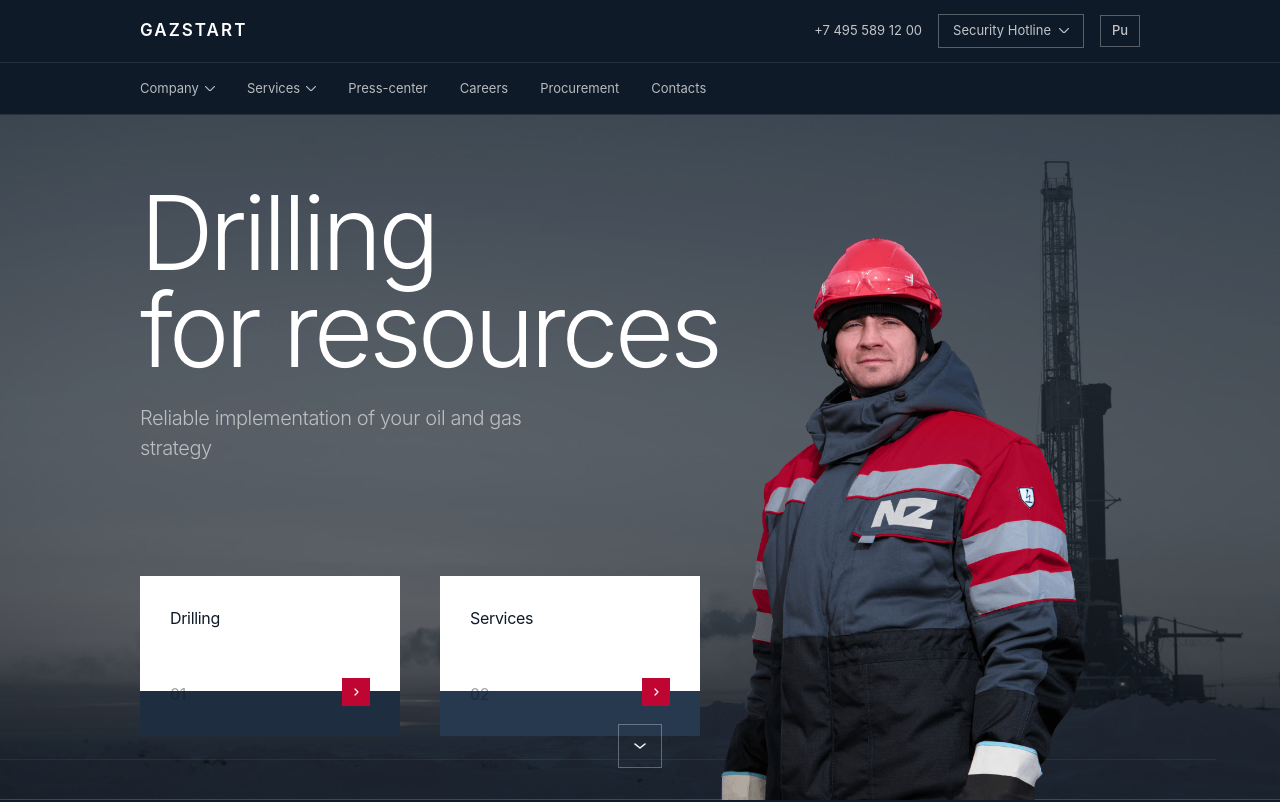
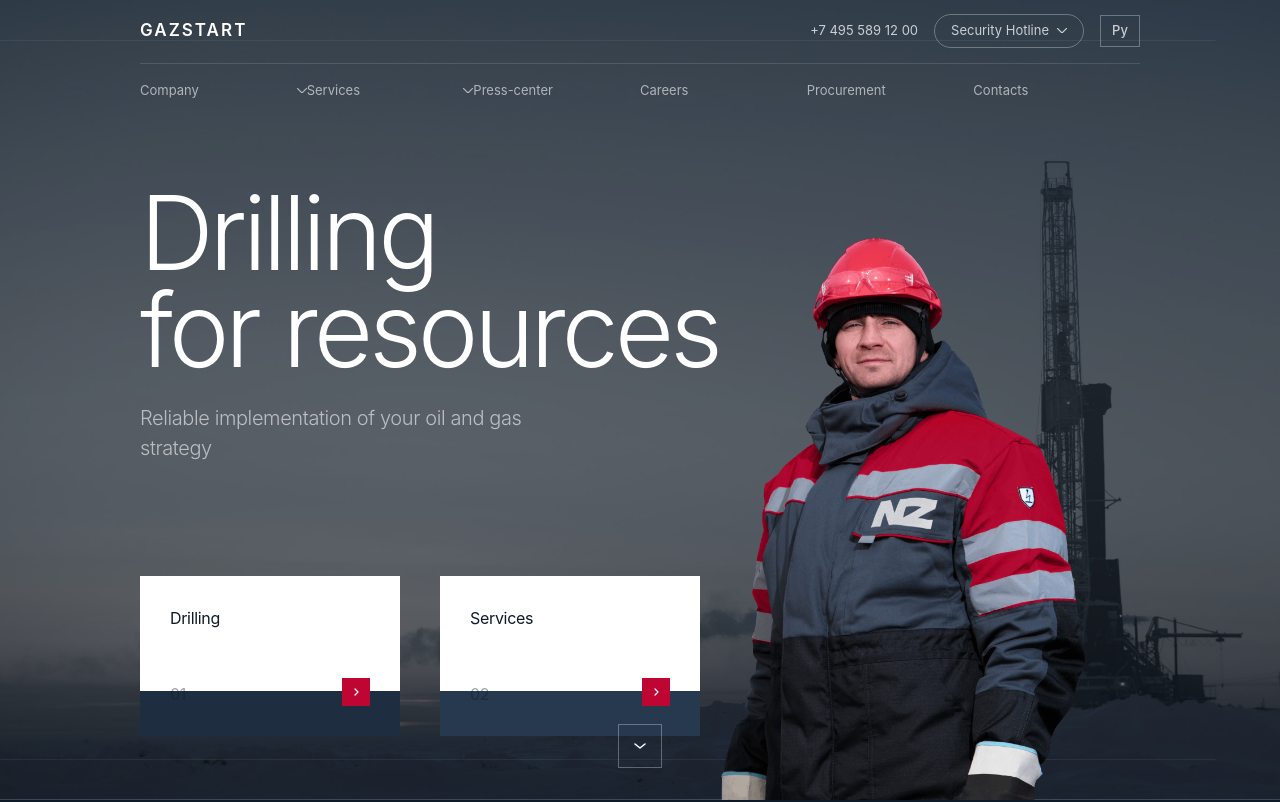
Before and after one commit to Quadri-Ian/Gazstart, a Next.js app: page /en in a window 1280 px wide. Shown: the top 802 px of the page. Built offline with nearby package versions, Linux system fonts and the light colour scheme.

Commit message:
feat: header transparent at top, full-width nav with top-border sweep, rounded hotline button

```diff
--- a/src/app/globals.css
+++ b/src/app/globals.css
@@ -586,8 +586,26 @@ body {
 .footer__bottom a:hover { color: #0e1a27; }
 
 /* ─────────────────────────────────────────────────
-   HEADER OVERRIDES (ensure no rounding)
+   HEADER CHOICE (dropdown links)
 ───────────────────────────────────────────────── */
 .header-choice__link {
-  border-radius: 0 !important;
+  border-radius: 0;
+  text-decoration: none;
 }
+
+/* ─────────────────────────────────────────────────
+   NAV PRIMARY — full-width items
+───────────────────────────────────────────────── */
+.nav-primary {
+  display: flex;
+  list-style: none;
+  margin: 0;
+  padding: 0;
+}
+.nav-primary > li {
+  flex: 1;
+}
+.nav-primary__main-link {
+  /* overflow hidden so the sweep line clips at item edge */
+  overflow: hidden;
+}
--- a/src/components/layout/Header.tsx
+++ b/src/components/layout/Header.tsx
@@ -1,6 +1,6 @@
 "use client";
 
-import { useState, useRef } from "react";
+import { useState, useEffect, useRef } from "react";
 import Link from "next/link";
 import { useLocale, useTranslations } from "next-intl";
 import { usePathname, useRouter } from "next/navigation";
@@ -11,6 +11,8 @@ export default function Header() {
   const locale = useLocale();
   const pathname = usePathname();
   const router = useRouter();
+
+  const [scrolled, setScrolled] = useState(false);
   const [mobileOpen, setMobileOpen] = useState(false);
   const [hotlineOpen, setHotlineOpen] = useState(false);
   const [companyOpen, setCompanyOpen] = useState(false);
@@ -20,12 +22,25 @@ export default function Header() {
   const companyTimer = useRef<ReturnType<typeof setTimeout>>();
   const servicesTimer = useRef<ReturnType<typeof setTimeout>>();
 
-  const open = (setter: (v: boolean) => void, timer: React.MutableRefObject<ReturnType<typeof setTimeout> | undefined>) => {
+  useEffect(() => {
+    const onScroll = () => setScrolled(window.scrollY > 8);
+    onScroll();
+    window.addEventListener("scroll", onScroll, { passive: true });
+    return () => window.removeEventListener("scroll", onScroll);
+  }, []);
+
+  const open = (
+    setter: (v: boolean) => void,
+    timer: React.MutableRefObject<ReturnType<typeof setTimeout> | undefined>
+  ) => {
     clearTimeout(timer.current);
     setter(true);
   };
-  const close = (setter: (v: boolean) => void, timer: React.MutableRefObject<ReturnType<typeof setTimeout> | undefined>) => {
-    timer.current = setTimeout(() => setter(false), 120);
+  const close = (
+    setter: (v: boolean) => void,
+    timer: React.MutableRefObject<ReturnType<typeof setTimeout> | undefined>
+  ) => {
+    timer.current = setTimeout(() => setter(false), 150);
   };
 
   const switchLocale = (newLocale: string) => {
@@ -36,7 +51,7 @@ export default function Header() {
 
   const localePath = (path: string) => `/${locale}${path}`;
   const otherLocale = locale === "en" ? "ru" : "en";
-  const otherLocaleLabel = locale === "en" ? "Рu" : "En";
+  const otherLocaleLabel = locale === "en" ? "Ру" : "En";
 
   const companyItems = [
     { label: t("about"), href: localePath("/company/about") },
@@ -56,28 +71,37 @@ export default function Header() {
   ];
 
   return (
-    <header className="header fixed top-0 z-50 w-full bg-dark-900">
-
-      {/* ══ Row 1: header__primary — Logo + Contact bar ══ */}
-      <div className="header__primary border-b border-white/10">
-        <div className="container-h mx-auto flex max-w-[1680px] items-center px-5 sm:px-[60px] lg:px-[140px]" id="header">
-
+    <header
+      className={`header fixed top-0 z-50 w-full transition-colors duration-500 ${
+        scrolled || mobileOpen ? "bg-[#0e1a27]" : "bg-transparent"
+      }`}
+    >
+      {/* ── Row 1: primary bar ── */}
+      <div
+        className={`header__primary border-b transition-colors duration-500 ${
+          scrolled ? "border-white/10" : "border-white/0"
+        }`}
+      >
+        <div
+          className="container-h mx-auto flex max-w-[1680px] items-center px-5 sm:px-[60px] lg:px-[140px]"
+          id="header"
+        >
           {/* Logo */}
           <Link
             href={localePath("/")}
             className="header__logo mr-auto flex items-center py-[18px] text-white"
             title="GazStart"
           >
-            <span className="text-[17px] font-semibold tracking-[0.12em] uppercase text-white">
+            <span className="text-[17px] font-semibold uppercase tracking-[0.12em] text-white">
               GAZSTART
             </span>
           </Link>
 
-          {/* Mobile: hamburger (hidden on desktop) */}
+          {/* Mobile hamburger */}
           <div className="lg:hidden">
             <button
               onClick={() => setMobileOpen(!mobileOpen)}
-              className="flex h-9 w-9 items-center justify-center border border-white/25 text-white transition-colors duration-300 hover:border-white/50"
+              className="flex h-9 w-9 items-center justify-center border border-white/25 text-white"
               aria-label="Open navigation menu"
             >
               {mobileOpen ? (
@@ -94,27 +118,30 @@ export default function Header() {
             </button>
           </div>
 
-          {/* Desktop: phone + hotline + language (hidden on mobile) */}
+          {/* Desktop: phone + hotline + lang */}
           <div className="hidden items-center gap-4 lg:flex">
             <a
               href="tel:+74955891200"
-              className="header__phone text-[13px] text-white/75 transition-colors duration-[400ms] hover:text-white"
+              className="header__phone text-[13px] text-white/75 transition-colors duration-300 hover:text-white"
             >
               {t("phone")}
             </a>
 
-            {/* Security Hotline button + popover */}
+            {/* Security Hotline — rounded pill border */}
             <div className="relative">
               <button
                 id="security-hotline"
                 onMouseEnter={() => open(setHotlineOpen, hotlineTimer)}
                 onMouseLeave={() => close(setHotlineOpen, hotlineTimer)}
-                className="flex items-center gap-2 border border-white/30 px-3.5 py-1.5 text-[13px] text-white/75 transition-all duration-[400ms] hover:border-white/55 hover:text-white"
+                className="flex items-center gap-2 rounded-full border border-white/30 px-4 py-1.5 text-[13px] text-white/75 transition-all duration-300 hover:border-white/60 hover:text-white"
               >
                 <span>{t("securityHotline")}</span>
                 <svg
-                  width="10" height="5" viewBox="0 0 10 5" fill="none"
-                  className={`transition-transform duration-[400ms] ${hotlineOpen ? "rotate-180" : ""}`}
+                  width="10"
+                  height="5"
+                  viewBox="0 0 10 5"
+                  fill="none"
+                  className={`transition-transform duration-300 ${hotlineOpen ? "rotate-180" : ""}`}
                 >
                   <path d="M0 0L5 5L10 0" stroke="currentColor" strokeWidth="1.2" />
                 </svg>
@@ -126,33 +153,35 @@ export default function Header() {
                     initial={{ opacity: 0, y: -6 }}
                     animate={{ opacity: 1, y: 0 }}
                     exit={{ opacity: 0, y: -6 }}
-                    transition={{ duration: 0.25, ease: [0.25, 0.74, 0.22, 0.99] }}
+                    transition={{ duration: 0.2, ease: [0.25, 0.74, 0.22, 0.99] }}
                     onMouseEnter={() => open(setHotlineOpen, hotlineTimer)}
                     onMouseLeave={() => close(setHotlineOpen, hotlineTimer)}
-                    className="absolute right-0 top-full z-50 mt-[14px] w-[400px] bg-white shadow-2xl"
+                    className="absolute right-0 top-full z-50 mt-3 w-[420px] bg-white shadow-2xl"
                   >
                     <div className="p-8">
                       <a
                         href="tel:88004447109"
-                        className="block text-[38px] font-medium leading-none tracking-tight text-primary-600 transition-colors duration-[400ms] hover:text-dark-900"
+                        className="block text-[38px] font-medium leading-none tracking-tight text-primary-600 transition-colors duration-300 hover:text-dark-900"
                       >
                         8 800 444 71 09
                       </a>
-                      <div className="security-hotline__line mt-5 border-t border-dark-900/10" />
-                      <p className="mt-4 text-[12px] text-dark-600/60">
+                      <div className="mt-5 border-t border-dark-900/10" />
+                      <p className="mt-4 text-[12px] text-dark-900/50">
                         <span className="font-medium text-dark-900">Security Hotline</span>
                         <span className="mx-2 text-dark-900/25">|</span>
                         <span>Toll-free in Russia</span>
                       </p>
-                      <p className="mt-3 text-[13px] leading-relaxed text-dark-900/65">
-                        To inform on imminent crimes, actual or reasonably suspected economic, financial or goodwill damage to the interests and assets of the Group of Companies.
+                      <p className="mt-3 text-[13px] leading-relaxed text-dark-900/60">
+                        To inform on imminent crimes, actual or reasonably suspected economic,
+                        financial or goodwill damage to the interests and assets of the Group of
+                        Companies.
                       </p>
                       <Link
                         href={localePath("/contacts")}
-                        className="mt-5 flex items-center justify-between border border-dark-900/15 px-4 py-3 text-[13px] font-medium text-dark-900 transition-all duration-[400ms] hover:bg-dark-900 hover:text-white"
+                        className="mt-5 flex items-center justify-between border border-dark-900/15 px-4 py-3 text-[13px] text-dark-900 transition-all duration-300 hover:bg-dark-900 hover:text-white"
                         onClick={() => setHotlineOpen(false)}
                       >
-                        <span className="flex h-6 w-6 items-center justify-center bg-dark-900 text-[11px] text-white transition-colors duration-[400ms] group-hover:bg-white group-hover:text-dark-900">
+                        <span className="flex h-6 w-6 items-center justify-center bg-dark-900 text-[11px] text-white">
                           →
                         </span>
                         <span>Learn more</span>
@@ -163,60 +192,64 @@ export default function Header() {
               </AnimatePresence>
             </div>
 
-            {/* Language switcher — single button for the OTHER locale */}
+            {/* Language toggle — square outline */}
             <button
               onClick={() => switchLocale(otherLocale)}
-              className="flex h-8 w-10 items-center justify-center border border-white/30 text-[13px] font-medium text-white/75 transition-all duration-[400ms] hover:border-white/55 hover:text-white"
+              className="flex h-8 w-10 items-center justify-center border border-white/30 text-[13px] font-medium text-white/75 transition-all duration-300 hover:border-white/60 hover:text-white"
               aria-label={`Switch language to ${otherLocale}`}
             >
               {otherLocaleLabel}
             </button>
           </div>
         </div>
-
-        {/* Mobile separator line */}
-        <div className="header__line border-b border-white/10 lg:hidden" />
       </div>
 
-      {/* ══ Row 2: header__secondary — Navigation (desktop only) ══ */}
-      <div className="header__secondary hidden border-b border-white/10 lg:block">
+      {/* ── Row 2: nav bar — desktop only ── */}
+      <div className="header__secondary hidden lg:block">
         <nav className="mx-auto max-w-[1680px] px-[140px]">
-          <ul className="nav-primary flex items-center gap-8">
+          {/* flex: items fill full width edge-to-edge */}
+          <ul className="nav-primary flex">
 
             {/* Company dropdown */}
-            <li className="relative">
+            <li className="group relative flex-1">
+              {/* faint top border always; sweep line on hover (left→right) */}
               <div
-                className="nav-primary__main-link group relative flex cursor-default items-center gap-1.5 py-4 text-[13px] text-white/70 transition-colors duration-[400ms] hover:text-white"
+                className="nav-primary__main-link relative flex h-full cursor-default items-center justify-between py-[18px] text-[13px] text-white/60 transition-colors duration-300 group-hover:text-white"
                 onMouseEnter={() => open(setCompanyOpen, companyTimer)}
                 onMouseLeave={() => close(setCompanyOpen, companyTimer)}
               >
+                {/* top border sweep */}
+                <span className="pointer-events-none absolute left-0 top-0 h-[1px] w-full bg-white/[0.13]" />
+                <span className="nav-primary__main-link__line pointer-events-none absolute left-0 top-0 h-[2px] w-0 bg-white/70 transition-[width] duration-500 ease-[cubic-bezier(0.25,0.74,0.22,0.99)] group-hover:w-full" />
+
                 <span>{t("company")}</span>
                 <svg
-                  width="10" height="5" viewBox="0 0 10 5" fill="none"
-                  className={`transition-transform duration-[400ms] ${companyOpen ? "rotate-180" : ""}`}
+                  width="10"
+                  height="5"
+                  viewBox="0 0 10 5"
+                  fill="none"
+                  className={`transition-transform duration-300 ${companyOpen ? "rotate-180" : ""}`}
                 >
                   <path d="M0 0L5 5L10 0" stroke="currentColor" strokeWidth="1.2" />
                 </svg>
-                {/* Red underline — slides from left on hover */}
-                <span className="nav-primary__main-link__line absolute bottom-0 left-0 h-[1px] w-full origin-left scale-x-0 bg-primary-600 transition-transform duration-[400ms] ease-[cubic-bezier(0.25,0.74,0.22,0.99)] group-hover:scale-x-100" />
               </div>
 
               <AnimatePresence>
                 {companyOpen && (
                   <motion.div
-                    initial={{ opacity: 0, y: -6 }}
+                    initial={{ opacity: 0, y: -4 }}
                     animate={{ opacity: 1, y: 0 }}
-                    exit={{ opacity: 0, y: -6 }}
-                    transition={{ duration: 0.2, ease: [0.25, 0.74, 0.22, 0.99] }}
+                    exit={{ opacity: 0, y: -4 }}
+                    transition={{ duration: 0.18, ease: [0.25, 0.74, 0.22, 0.99] }}
                     onMouseEnter={() => open(setCompanyOpen, companyTimer)}
                     onMouseLeave={() => close(setCompanyOpen, companyTimer)}
-                    className="header-choice absolute left-0 top-full z-50 bg-white shadow-xl"
+                    className="header-choice absolute left-0 top-full z-50 min-w-[260px] bg-white shadow-xl"
                   >
                     {companyItems.map((item) => (
                       <Link
                         key={item.href}
                         href={item.href}
-                        className="header-choice__link flex items-center justify-between gap-10 px-6 py-[18px] transition-colors duration-[400ms] hover:bg-gray-50"
+                        className="header-choice__link flex items-center justify-between gap-8 border-b border-dark-900/8 px-6 py-[18px] transition-colors duration-300 last:border-0 hover:bg-[#f5f5f5]"
                         onClick={() => setCompanyOpen(false)}
                       >
                         <p className="whitespace-nowrap text-[13px] text-dark-900">{item.label}</p>
@@ -231,45 +264,47 @@ export default function Header() {
             </li>
 
             {/* Services dropdown */}
-            <li className="relative">
+            <li className="group relative flex-1">
               <div
-                className="nav-primary__main-link group relative flex cursor-default items-center gap-1.5 py-4 text-[13px] text-white/70 transition-colors duration-[400ms] hover:text-white"
+                className="nav-primary__main-link relative flex h-full cursor-default items-center justify-between py-[18px] text-[13px] text-white/60 transition-colors duration-300 group-hover:text-white"
                 onMouseEnter={() => open(setServicesOpen, servicesTimer)}
                 onMouseLeave={() => close(setServicesOpen, servicesTimer)}
               >
+                <span className="pointer-events-none absolute left-0 top-0 h-[1px] w-full bg-white/[0.13]" />
+                <span className="nav-primary__main-link__line pointer-events-none absolute left-0 top-0 h-[2px] w-0 bg-white/70 transition-[width] duration-500 ease-[cubic-bezier(0.25,0.74,0.22,0.99)] group-hover:w-full" />
+
                 <span>{t("services")}</span>
                 <svg
-                  width="10" height="5" viewBox="0 0 10 5" fill="none"
-                  className={`transition-transform duration-[400ms] ${servicesOpen ? "rotate-180" : ""}`}
+                  width="10"
+                  height="5"
+                  viewBox="0 0 10 5"
+                  fill="none"
+                  className={`transition-transform duration-300 ${servicesOpen ? "rotate-180" : ""}`}
                 >
                   <path d="M0 0L5 5L10 0" stroke="currentColor" strokeWidth="1.2" />
                 </svg>
-                <span className="nav-primary__main-link__line absolute bottom-0 left-0 h-[1px] w-full origin-left scale-x-0 bg-primary-600 transition-transform duration-[400ms] ease-[cubic-bezier(0.25,0.74,0.22,0.99)] group-hover:scale-x-100" />
               </div>
 
               <AnimatePresence>
                 {servicesOpen && (
                   <motion.div
-                    initial={{ opacity: 0, y: -6 }}
+                    initial={{ opacity: 0, y: -4 }}
                     animate={{ opacity: 1, y: 0 }}
-                    exit={{ opacity: 0, y: -6 }}
-                    transition={{ duration: 0.2, ease: [0.25, 0.74, 0.22, 0.99] }}
+                    exit={{ opacity: 0, y: -4 }}
+                    transition={{ duration: 0.18, ease: [0.25, 0.74, 0.22, 0.99] }}
                     onMouseEnter={() => open(setServicesOpen, servicesTimer)}
                     onMouseLeave={() => close(setServicesOpen, servicesTimer)}
-                    className="header-choice absolute left-0 top-full z-50 bg-white shadow-xl"
+                    className="header-choice absolute left-0 top-full z-50 min-w-[260px] bg-white shadow-xl"
                   >
-                    {serviceItems.map((item, i) => (
+                    {serviceItems.map((item) => (
                       <Link
                         key={item.href}
                         href={item.href}
-                        className="header-choice__link flex items-center gap-4 px-6 py-[14px] transition-colors duration-[400ms] hover:bg-gray-50"
+                        className="header-choice__link flex items-center gap-4 border-b border-dark-900/8 px-6 py-[14px] transition-colors duration-300 last:border-0 hover:bg-[#f5f5f5]"
                         onClick={() => setServicesOpen(false)}
                       >
-                        {/* Thumbnail placeholder (141×141 in reference) */}
-                        <div className="h-[72px] w-[72px] flex-shrink-0 overflow-hidden bg-dark-700">
-                          <div className="h-full w-full bg-gradient-to-br from-dark-700 to-dark-600" />
-                        </div>
-                        <div className="flex items-center justify-between gap-10">
+                        <div className="h-[72px] w-[72px] flex-shrink-0 bg-dark-700" />
+                        <div className="flex flex-1 items-center justify-between">
                           <p className="whitespace-nowrap text-[13px] text-dark-900">{item.label}</p>
                           <span className="flex h-6 w-6 flex-shrink-0 items-center justify-center bg-primary-600 text-[10px] text-white">
                             →
@@ -282,15 +317,16 @@ export default function Header() {
               </AnimatePresence>
             </li>
 
-            {/* Plain nav links */}
+            {/* Plain links */}
             {plainLinks.map((item) => (
-              <li key={item.href} className="relative">
+              <li key={item.href} className="group relative flex-1">
                 <Link
                   href={item.href}
-                  className="nav-primary__main-link group relative flex items-center py-4 text-[13px] text-white/70 transition-colors duration-[400ms] hover:text-white"
+                  className="nav-primary__main-link relative flex h-full items-center justify-between py-[18px] text-[13px] text-white/60 transition-colors duration-300 group-hover:text-white"
                 >
+                  <span className="pointer-events-none absolute left-0 top-0 h-[1px] w-full bg-white/[0.13]" />
+                  <span className="nav-primary__main-link__line pointer-events-none absolute left-0 top-0 h-[2px] w-0 bg-white/70 transition-[width] duration-500 ease-[cubic-bezier(0.25,0.74,0.22,0.99)] group-hover:w-full" />
                   <span>{item.label}</span>
-                  <span className="nav-primary__main-link__line absolute bottom-0 left-0 h-[1px] w-full origin-left scale-x-0 bg-primary-600 transition-transform duration-[400ms] ease-[cubic-bezier(0.25,0.74,0.22,0.99)] group-hover:scale-x-100" />
                 </Link>
               </li>
             ))}
@@ -298,7 +334,7 @@ export default function Header() {
         </nav>
       </div>
 
-      {/* ══ Mobile drawer ══ */}
+      {/* ── Mobile drawer ── */}
       <AnimatePresence>
         {mobileOpen && (
           <motion.div
@@ -306,10 +342,12 @@ export default function Header() {
             animate={{ height: "auto", opacity: 1 }}
             exit={{ height: 0, opacity: 0 }}
             transition={{ duration: 0.3, ease: [0.25, 0.74, 0.22, 0.99] }}
-            className="overflow-hidden bg-dark-900 lg:hidden"
+            className="overflow-hidden bg-[#0e1a27] lg:hidden"
           >
             <div className="px-5 pb-8 pt-2 sm:px-[60px]">
-              <p className="mb-2 mt-4 text-[11px] uppercase tracking-widest text-white/30">{t("company")}</p>
+              <p className="mb-2 mt-4 text-[11px] uppercase tracking-widest text-white/30">
+                {t("company")}
+              </p>
               {companyItems.map((item) => (
                 <Link
                   key={item.href}
@@ -321,7 +359,9 @@ export default function Header() {
                 </Link>
               ))}
 
-              <p className="mb-2 mt-6 text-[11px] uppercase tracking-widest text-white/30">{t("services")}</p>
+              <p className="mb-2 mt-6 text-[11px] uppercase tracking-widest text-white/30">
+                {t("services")}
+              </p>
               {serviceItems.map((item) => (
                 <Link
                   key={item.href}
@@ -333,7 +373,9 @@ export default function Header() {
                 </Link>
               ))}
 
-              <p className="mb-2 mt-6 text-[11px] uppercase tracking-widest text-white/30">Navigation</p>
+              <p className="mb-2 mt-6 text-[11px] uppercase tracking-widest text-white/30">
+                Navigation
+              </p>
               {plainLinks.map((item) => (
                 <Link
                   key={item.href}
```
